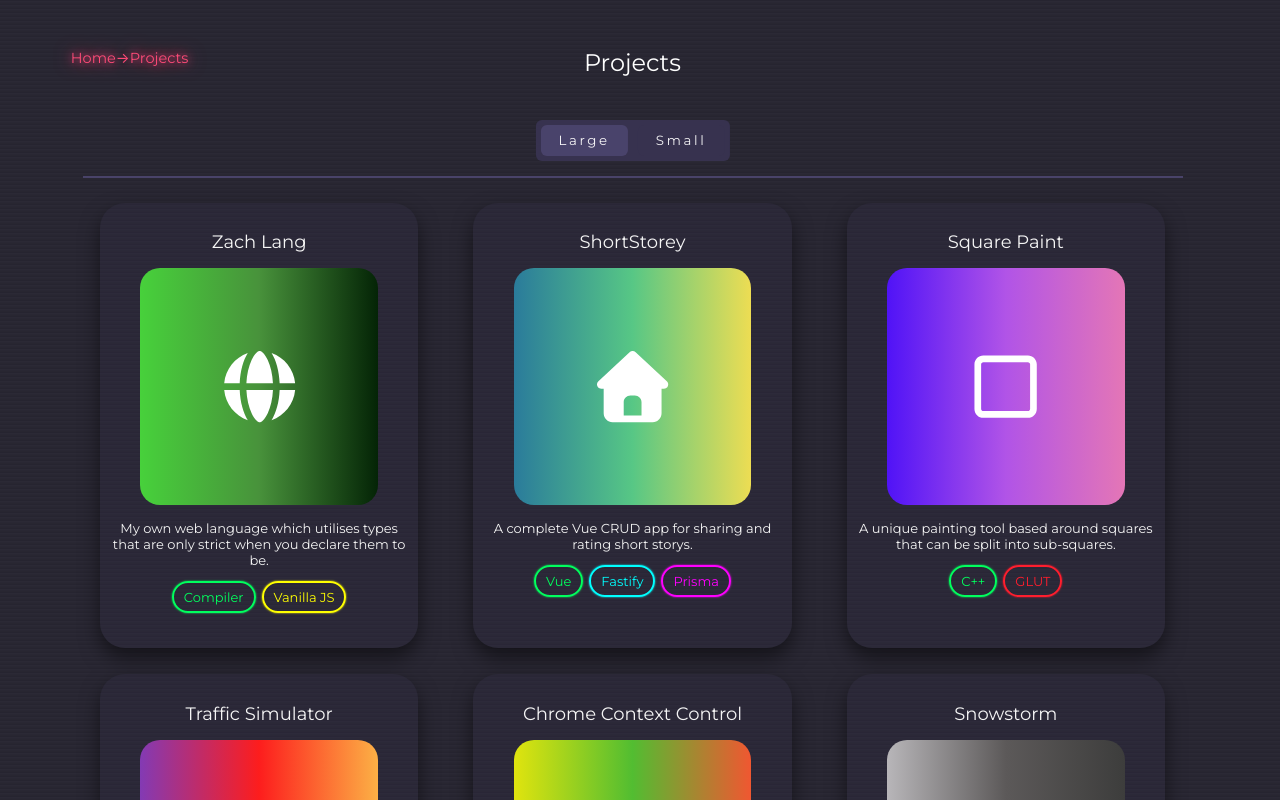
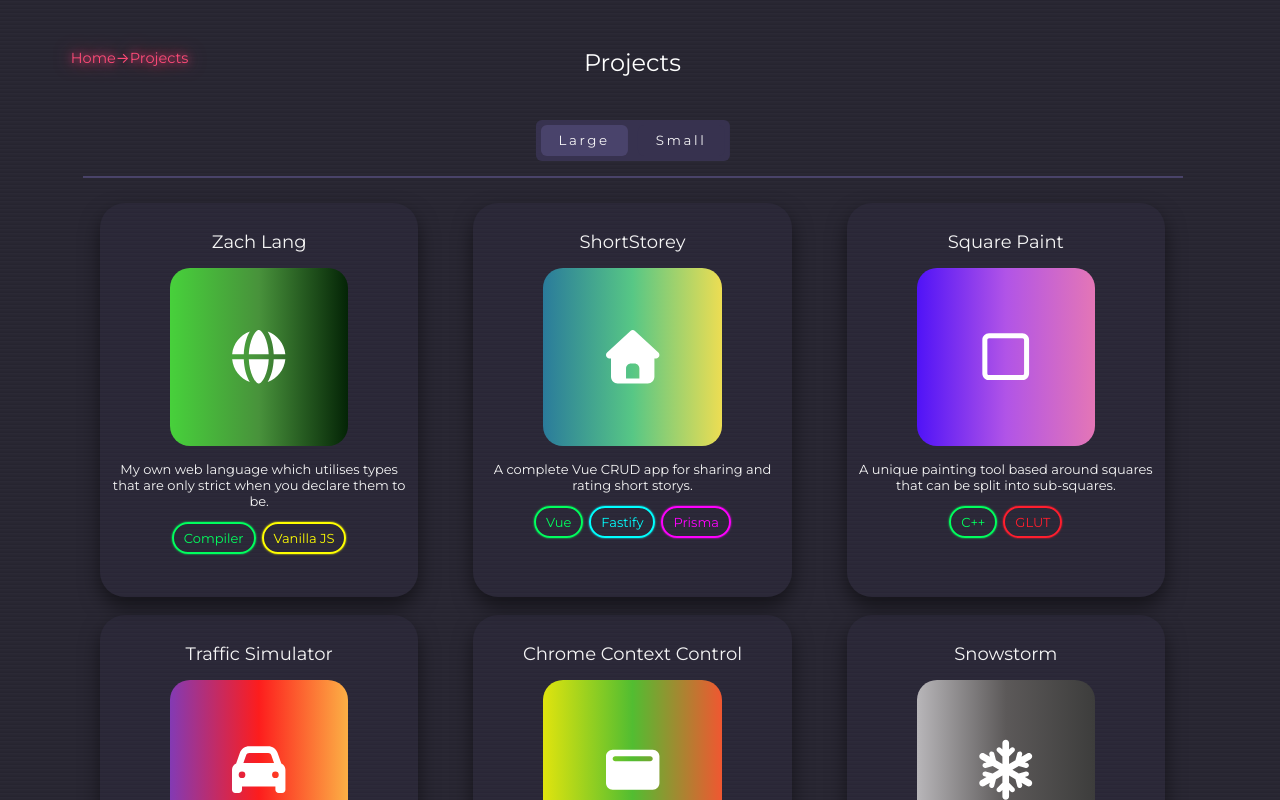
Before and after one commit to zu213/zupstn-website, a React (Create React App) app: page /#/projects in a window 1280 px wide. Built offline with nearby package versions, Linux system fonts and the light colour scheme.

Commit message:
Changed project card gradient size

```diff
--- a/src/projects/ProjectCards.css
+++ b/src/projects/ProjectCards.css
@@ -1,7 +1,7 @@
 .card-gradient {
   aspect-ratio: 1;
-  width: 80%;
-  margin: 5% 10%;
+  width: 60%;
+  margin: 5% auto;
   border-radius: 20px;
   text-align: center;
   color: white;
```
